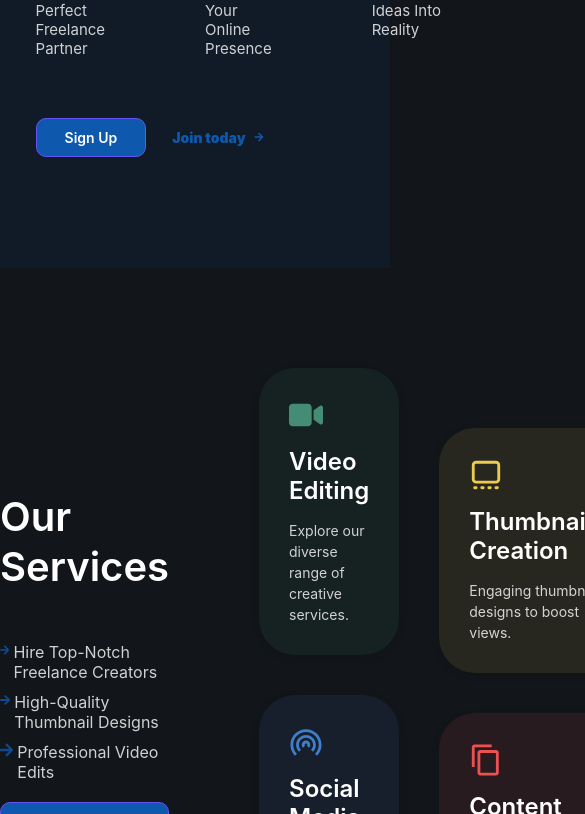
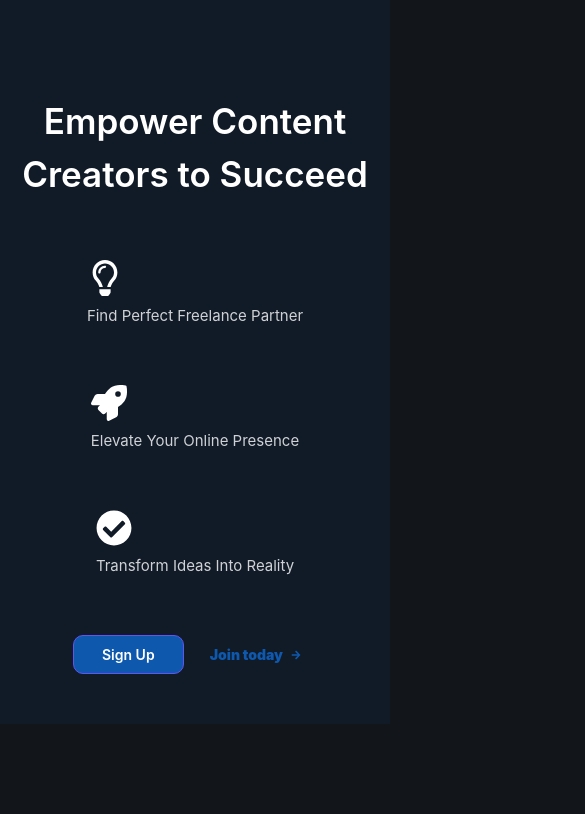
Before and after one commit to c4dr-me/creator-project, a React (Vite) app: page / in a window 390 px wide. Shown: the part 830-1644 px from the top of the page, 585 px wide, since content can reach past the window. Built offline with nearby package versions, Linux system fonts and the light colour scheme.

Commit message:
added responsiveness

```diff
--- a/components/Login.jsx
+++ b/components/Login.jsx
@@ -78,6 +78,9 @@ const LogIn = styled.div`
       }
     }
   }
+   @media (max-width: ${({ theme }) => theme.media.mobile}){
+    width: 90% !important;
+    }
 `;
 
 const CustomToastContainer = styled(ToastContainer).attrs({
--- a/components/Signup.jsx
+++ b/components/Signup.jsx
@@ -17,6 +17,9 @@ const SignIn = styled.div`
   p {
     padding-top: 1rem;
   }
+    h2{
+    font-weight: 500;
+    }
 
   a {
     opacity: 0.8;
@@ -74,6 +77,10 @@ const SignIn = styled.div`
       }
     }
   }
+    @media (max-width: ${({ theme }) => theme.media.mobile}){
+    width: 90% !important;
+    height: 110vh !important;
+    }
 `;
 
 const CustomToastContainer = styled(ToastContainer).attrs({
@@ -131,7 +138,7 @@ const SignUp = () => {
       }}
     >
       <CustomToastContainer position="top-center" />
-      <h2>Sign In</h2>
+      <h2>Sign Up</h2>
       <form action="" onSubmit={handleSubmit}>
         <div className="forms">
           <div className="column">
--- a/src/Benefit.jsx
+++ b/src/Benefit.jsx
@@ -51,6 +51,11 @@ const ReviewTopContainer = styled.div`
     flex-direction: column;
     gap: 1rem;
     }
+    @media (max-width: ${({ theme }) => theme.media.mobile}){
+    .review-icon{
+    flex-direction: column;
+    }
+    }
 `;
 
 const ReviewMiddleContainer = styled.div`
@@ -101,6 +106,23 @@ height: 100%;
 rotate: 10deg;
 }
 }
+
+ @media (max-width: ${({ theme }) => theme.media.mobile}){
+  padding-bottom: 10rem;
+  .image-container{
+  flex-direction: column;
+  background-position: 298px 555px !important;
+  background-size: 30% auto !important;
+  }
+ .left-img{
+ width: 90%;
+ background-position: 365px 1px !important;
+    background-size: 11% auto !important;
+ }
+ .right-img{
+ width: 80% !important;
+ }
+ }
 `
 const ReviewBottomContainer = styled.div`
   max-width: 1300px;
@@ -108,7 +130,6 @@ const ReviewBottomContainer = styled.div`
   margin: auto;
   width: 100%;
   display: flex;
-  flex-direction: row;
   gap: 15rem;
   margin-bottom: 5rem;
 h2 {
@@ -124,6 +145,11 @@ h2 {
       opacity: 0.8;
       padding-bottom: 25px;
     }
+      @media (max-width: ${({ theme }) => theme.media.mobile}){
+      flex-direction: column;
+      text-align: center;
+      padding: 2rem;
+      }
 `
 const ReviewService = styled.div`
   align-items: center;
@@ -159,6 +185,12 @@ const ReviewService = styled.div`
       opacity: 0.8;
       }
   }
+      @media (max-width: ${({ theme }) => theme.media.mobile}){
+      .logo{
+      width:110px !important;
+      height: 55px !important;
+      }
+      }
 `;
 
 const Review = () => {
--- a/src/Contact.jsx
+++ b/src/Contact.jsx
@@ -4,6 +4,9 @@ import styled from "styled-components";
 const ContactSection = styled.section`
 background-image: linear-gradient(to top, #0e58ae19 60%, #ffffff00 50%);
 min-height: 100vh;
+@media (max-width: 768px) {
+width: 100%;
+}
 `
 
 const ContactStyles = styled.div`
@@ -91,9 +94,11 @@ const ContactStyles = styled.div`
   }
 
   @media (max-width: 768px) {
+  margin-bottom: 2.5rem;
+  width: 90%;
     form {
       .forms {
-        flex-direction: column;
+        grid-template-columns: repeat(1, 1fr);
       }
     }
   }
--- a/src/CustomArrow.jsx
+++ b/src/CustomArrow.jsx
@@ -10,6 +10,14 @@ const ArrowContainer = styled.div`
   &.slick-next {
     right: 130px;
   }
+    @media (max-width: ${({ theme }) => theme.media.mobile}){
+    &.slick-prev {
+    left: 25px !important;
+    }
+    &.slick-next{
+    right: 25px !important;
+    }
+}
 `;
 
 export const PrevArrow = (props) => {
--- a/src/GlobalStyle.jsx
+++ b/src/GlobalStyle.jsx
@@ -9,14 +9,14 @@ export const GlobalStyle = createGlobalStyle`
  }
 html {
   font-size: 62.5%;
-  overflow-x: none;
+  overflow-x: hidden;
 }
 
 body {
-  overflow-x: none;
-   scrollbar-color: rgb(98 84 243);
-    scrollbar-width: thin;
-    background-color: rgba(18, 21, 25, 1);
+  overflow-x: hidden;
+  scrollbar-color: rgb(98 84 243);
+  scrollbar-width: thin;
+  background-color: rgba(18, 21, 25, 1);
 }
 
 *::-webkit-scrollbar {
@@ -130,7 +130,6 @@ li {
 
     textarea{
     padding: 6px 12px 6px 12px;
-    font-size: 16px;
     font-weight: 400;
     font-family: Inter;
     color: #ffffffff;
--- a/src/Home.jsx
+++ b/src/Home.jsx
@@ -39,8 +39,38 @@ const MainContent = styled.div`
   padding-top: 4rem;
   background-color: #0e58ae19;
   .main-content {
+    grid-template-columns: repeat(2, 1fr);
     max-width: 1300px;
     margin-top: 8rem;
+  }
+  @media (max-width: ${({ theme }) => theme.media.mobile}){
+  .main-content{
+  display: flex;
+  flex-direction: column;
+  .illustration{
+  background-position: 350px 54%, 99% 52%, 5% 91%, 15px 454px ! Important;
+  background-size: 12% auto, 30% auto, 52% auto, 25% auto ! Important;
+  }
+  .content p{
+  text-align: center;
+  font-size: 3.5rem !Important;
+  }
+  .icon{
+  flex-direction: column;
+  align-items: center;
+  gap: 6rem !important;
+  }
+  .mobileDisplay{
+  left: 13% !important;
+  }
+  .btns{
+  margin-bottom: 5rem;
+  justify-content: center;
+  }
+  }
+    .mobileFrame{
+  background-position: center center !Important;
+  }
   }
 
   .illustration {
@@ -56,8 +86,8 @@ const MainContent = styled.div`
       url('./illustrationpng_3.png'),
       url('./illustrationpng_4.png');
     background-repeat: no-repeat, no-repeat, no-repeat, no-repeat;
-    background-size: 20% auto, 40% auto, 50% auto, 25% auto;
-    background-position: 400px 50%, 95% 50%, 0% 100%, 50px 330px;
+    background-size: 20% auto, 40% auto, 50% auto, 30% auto;
+    background-position: 400px 50%, 95% 50%, 0% 100%, 50px 425px;
     background-attachment: scroll, scroll, scroll, scroll;
   }
 
@@ -122,6 +152,15 @@ const MainContent = styled.div`
           color: ${({ theme }) => theme.colors.helper};
         }
       }
+        @media (max-width: ${({ theme }) => theme.media.mobile}){
+          .service-ctn{
+          display: flex;
+          flex-direction: column;
+          .left-ctn{
+          text-align: center;
+          }
+          }
+        }
     }
 
     .btns {
@@ -168,6 +207,7 @@ const MainContent = styled.div`
       }
     }
   }
+
 `;
 
 
@@ -192,7 +232,7 @@ const Home = () => {
 
   return (
     <MainContent id="home">
-      <div className="main-content grid grid-two-column">
+      <div className="main-content grid">
         <div className="illustration">
           <div className="mobileFrame">
             <div className="mobileDisplay" ref={mobileDisplayRef}>
--- a/src/Review.jsx
+++ b/src/Review.jsx
@@ -41,6 +41,29 @@ const ReviewContainer = styled.div`
       }
     }
   }
+    @media (max-width: ${({ theme }) => theme.media.mobile}) {
+      margin: 1rem !important;
+      p{
+      font-size: 13px !important;
+      }
+      .review-content{
+      flex-direction: column !important;
+      padding: 5rem;
+      gap: 55px !important;
+      }
+      .userdata{
+      h2{
+      font-size: 22px !important;
+      }
+      img{
+      width: 50px !important;
+      height: 50px !important;
+      }
+      }
+      .msg{
+      padding-left: 1.5rem;
+      }
+      }
 `;
 
 const Review = ({ user }) => {
--- a/src/Services.jsx
+++ b/src/Services.jsx
@@ -16,6 +16,8 @@ const StyledService = styled.div`
   margin: auto;
   width: 100%;
   position: relative;
+  grid-template-columns: repeat(2, 1fr);
+
   .left-ctn {
     display: flex;
     flex-direction: column;
@@ -131,6 +133,19 @@ const StyledService = styled.div`
       box-shadow: 8px 8px 0px 0px rgb(237, 80, 80);
     }
   }
+  @media (max-width: ${({ theme }) => theme.media.mobile}){
+      display: flex !important;
+      flex-direction: column !important;
+
+      .left-ctn{
+      text-align: center;
+      }
+      .right-ctn{
+      flex-direction: column;
+      gap: 1rem !important;
+      }
+
+  }
 `;
 
 const DiscoverService = styled.div`
@@ -173,6 +188,14 @@ const DiscoverService = styled.div`
       opacity: 0.8;
       }
   }
+        @media (max-width: ${({ theme }) => theme.media.mobile}){
+      flex-direction: column !important;
+      border-radius: 0 !important;
+      .logo{
+      width: 110px !important;
+      height: 55px !important;
+      }
+  }
 `;
 
 const Services = () => {
@@ -182,7 +205,7 @@ const Services = () => {
   }
   return (
     <>
-      <StyledService className="service-ctn grid grid-two-column" id="services">
+      <StyledService className="service-ctn grid" id="services">
         <div className="left-ctn">
           <h2>Our Services</h2>
           <IconContext.Provider value={{ color: "#0e58aeff", size: "16px" }}>
```
